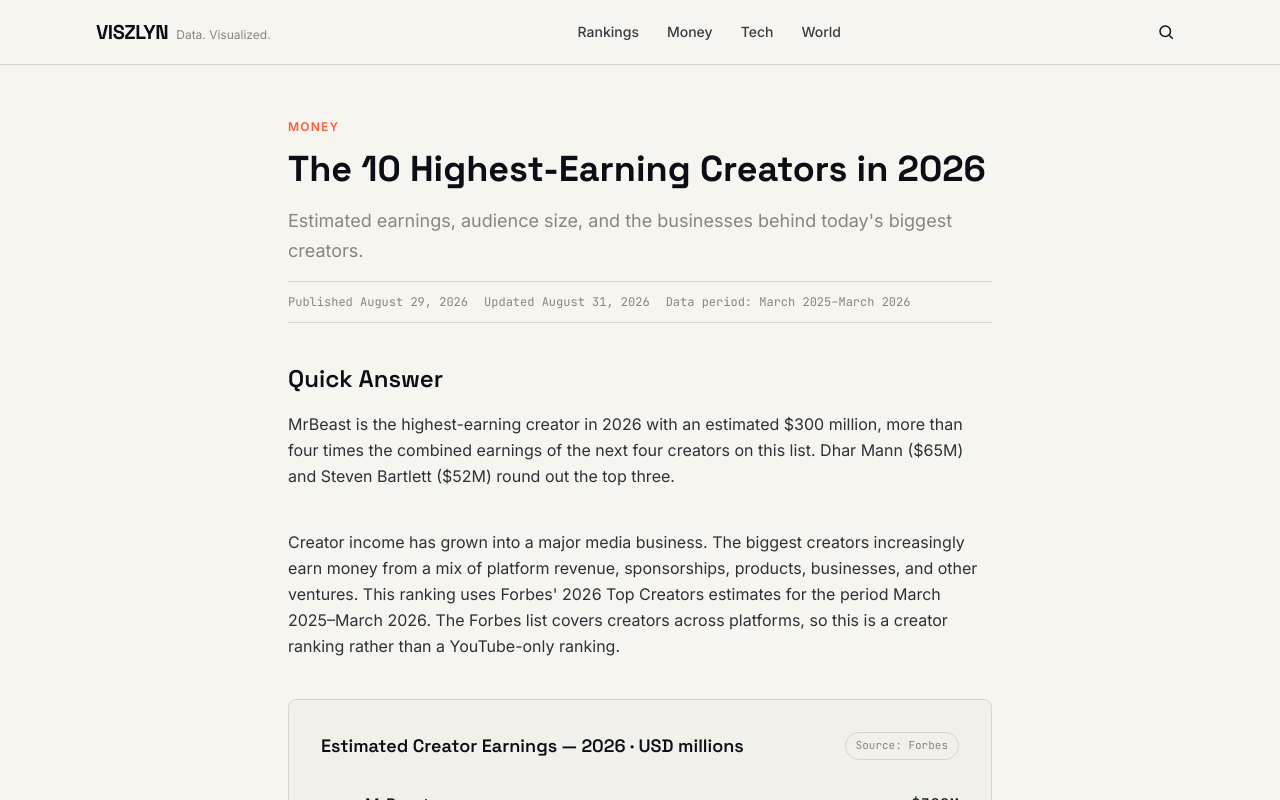
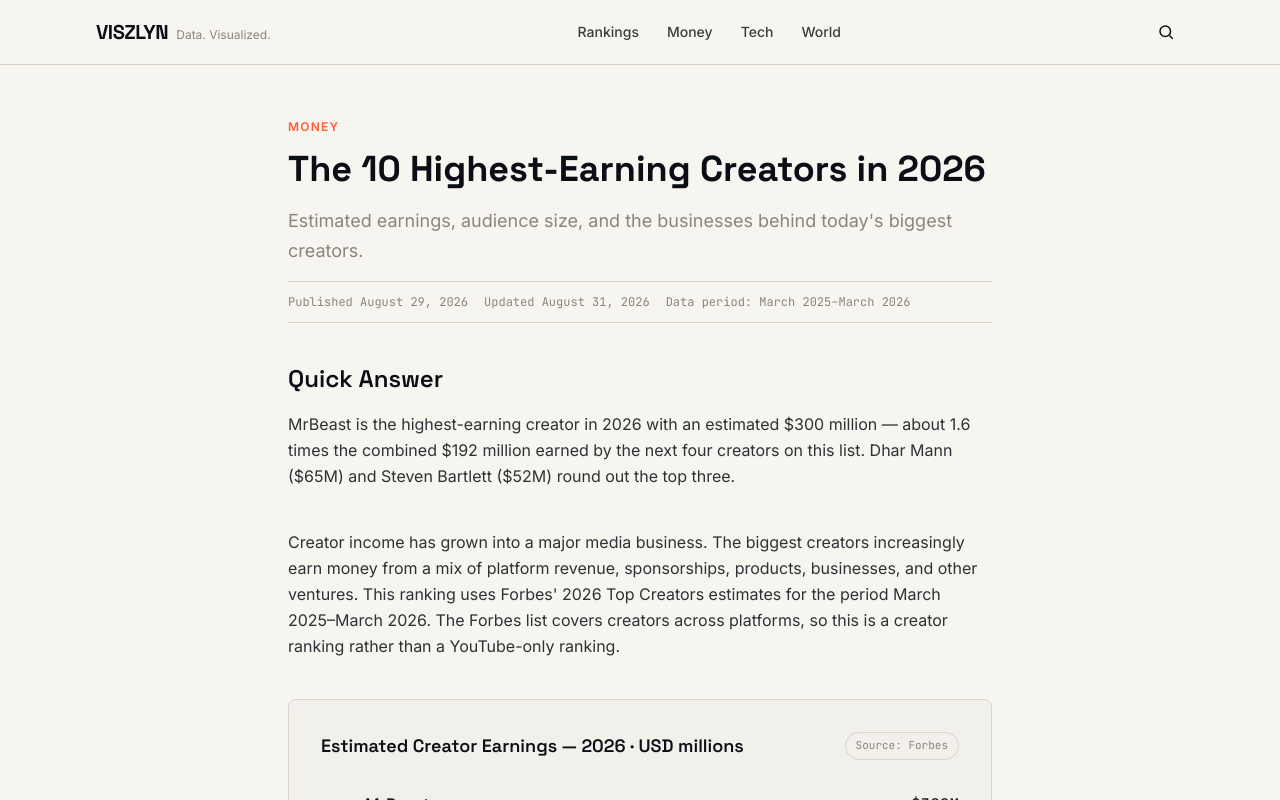
Before and after one commit to Vedang1655/viszlyn, a Next.js app: page /rankings/highest-earning-creators-2026 in a window 1280 px wide. Shown: the top 800 px of the page. Built offline with nearby package versions, Linux system fonts and the light colour scheme.

Commit message:
Fix earnings calculation errors

```diff
--- a/src/app/page.tsx
+++ b/src/app/page.tsx
@@ -131,7 +131,7 @@
     revenueSources:
       "Advertising, Feastables, Beast Industries, merchandise and licensing",
     blurb:
-      "MrBeast's earnings are more than four times the next-highest creator, built on a media holding company, Beast Industries, that treats his YouTube channel as a production line feeding multiple businesses.",
+      "MrBeast's earnings are more than four-and-a-half times Dhar Mann's, the next-highest individual creator, built on a media holding company, Beast Industries, that treats his YouTube channel as a production line feeding multiple businesses.",
     standoutFact:
       "His chocolate brand Feastables generated about $250 million in revenue in 2024, out-earning his entire YouTube and Amazon media operation, which lost money on production costs that same year.",
   },
--- a/src/app/rankings/highest-earning-creators-2026/page.tsx
+++ b/src/app/rankings/highest-earning-creators-2026/page.tsx
@@ -144,7 +144,7 @@
     revenueSources:
       "Advertising, Feastables, Beast Industries, merchandise and licensing",
     blurb:
-      "MrBeast's earnings are more than four times the next-highest creator, built on a media holding company, Beast Industries, that treats his YouTube channel as a production line feeding multiple businesses.",
+      "MrBeast's earnings are more than four-and-a-half times Dhar Mann's, the next-highest individual creator, built on a media holding company, Beast Industries, that treats his YouTube channel as a production line feeding multiple businesses.",
     standoutFact:
       "His chocolate brand Feastables generated about $250 million in revenue in 2024, out-earning his entire YouTube and Amazon media operation, which lost money on production costs that same year.",
   },
@@ -196,9 +196,9 @@
           <ArticleSection title="Quick Answer">
             <p>
               MrBeast is the highest-earning creator in 2026 with an
-              estimated $300 million, more than four times the combined
-              earnings of the next four creators on this list. Dhar Mann
-              ($65M) and Steven Bartlett ($52M) round out the top three.
+              estimated $300 million — about 1.6 times the combined $192
+              million earned by the next four creators on this list. Dhar
+              Mann ($65M) and Steven Bartlett ($52M) round out the top three.
             </p>
           </ArticleSection>
 
@@ -239,9 +239,9 @@
             <KeyTakeaway
               stat="$300M"
               label="MrBeast's estimated earnings alone"
-              comparisonStat="$296M"
+              comparisonStat="$334M"
               comparisonLabel="Combined earnings of the other 9 creators"
-              note="Creator businesses increasingly extend beyond a single platform: media companies, products, sponsorships, podcasts, and other ventures can all contribute to creator income."
+              note="Even at $300 million, MrBeast's earnings are slightly less than the combined $334 million made by the other nine creators on this list — a sign of how many separate, high-earning creator businesses now exist beyond any single top figure. Creator income increasingly comes from a mix of media companies, products, sponsorships, and podcasts, not ad revenue alone."
             />
           </ArticleSection>
 
```
